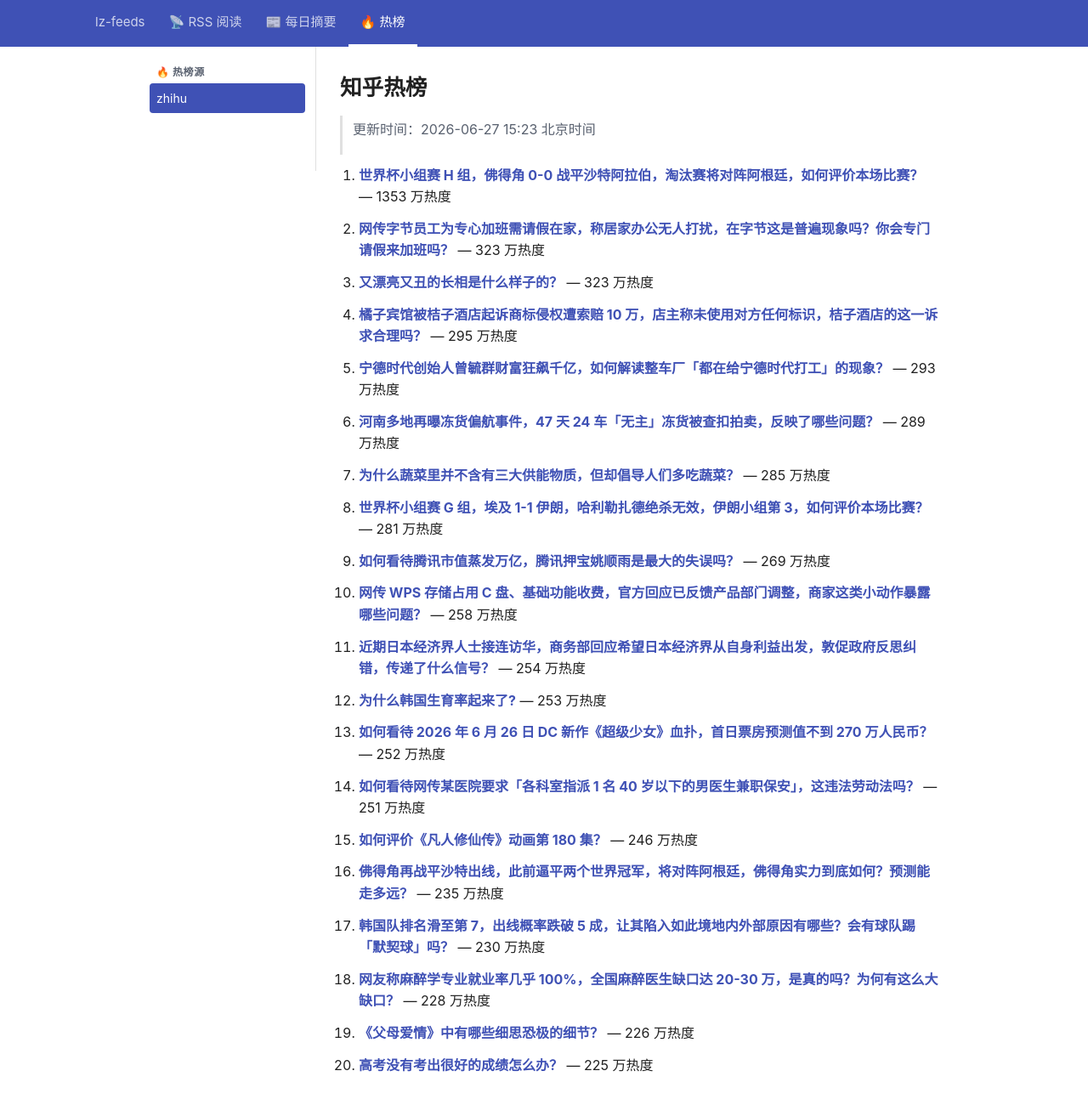
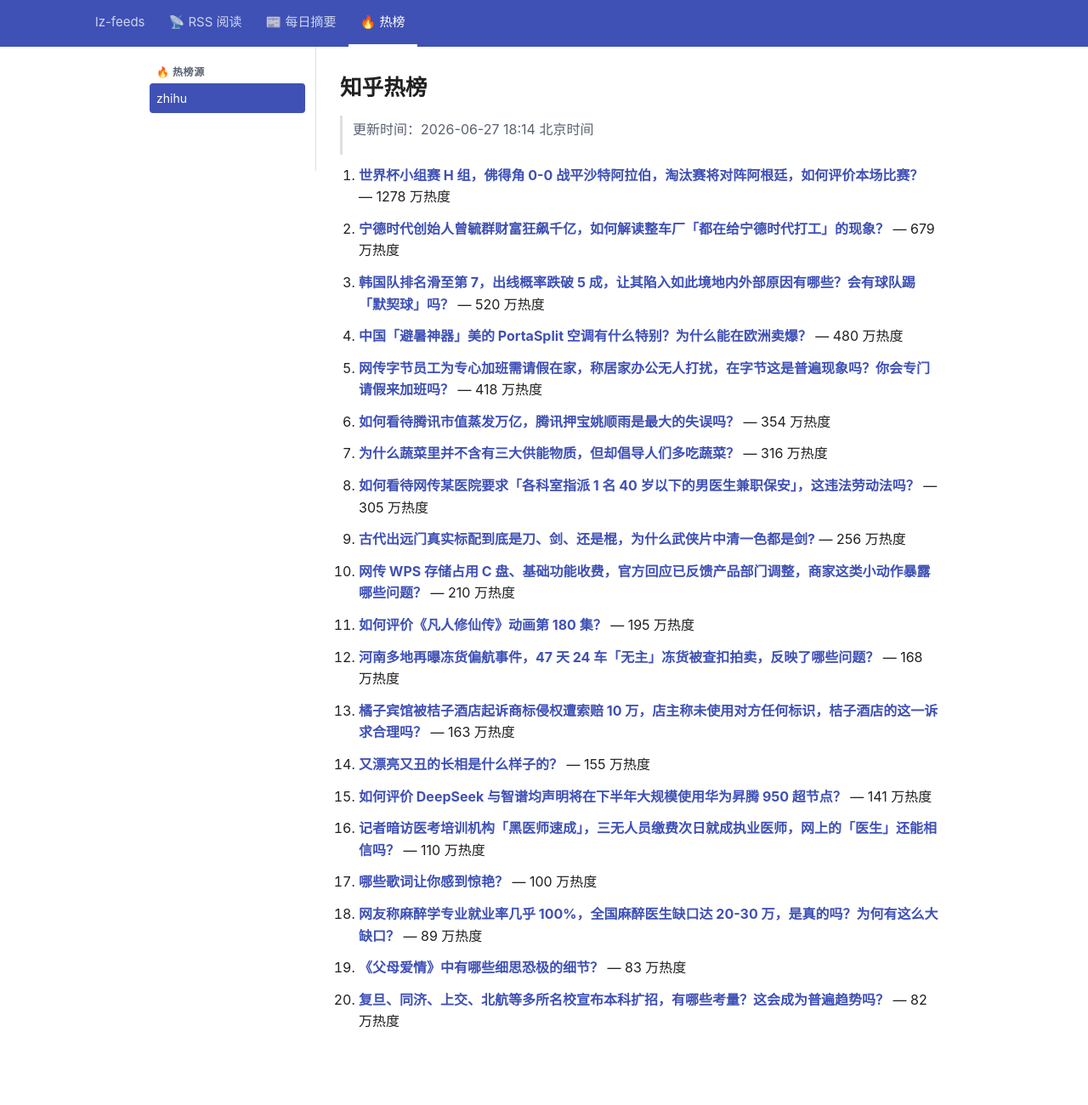
Before and after one commit to lizhang0101/lz-feeds, a Jekyll site: the page built from _hotlist/zhihu.md, in a window 1280 px wide and 1330 px high. Shown: the top 1300 px of the window at 85% size. Built offline with Jekyll 4.4.1, drawn with Linux system fonts in a browser that asks for light colours.

Commit message:
hotlist: 2026-06-27T10:14Z

```diff
--- a/_hotlist/zhihu.md
+++ b/_hotlist/zhihu.md
@@ -1,48 +1,48 @@
 ---
-updated: 2026-06-27 15:23 北京时间
+updated: 2026-06-27 18:14 北京时间
 count: 20
 ---
 
 # 知乎热榜
 
-> 更新时间：2026-06-27 15:23 北京时间
+> 更新时间：2026-06-27 18:14 北京时间
 
-1. **[世界杯小组赛 H 组，佛得角 0-0 战平沙特阿拉伯，淘汰赛将对阵阿根廷，如何评价本场比赛？](https://www.zhihu.com/question/2053875905722672839)** — 1353 万热度
+1. **[世界杯小组赛 H 组，佛得角 0-0 战平沙特阿拉伯，淘汰赛将对阵阿根廷，如何评价本场比赛？](https://www.zhihu.com/question/2053875905722672839)** — 1278 万热度
 
-2. **[网传字节员工为专心加班需请假在家，称居家办公无人打扰，在字节这是普遍现象吗？你会专门请假来加班吗？](https://www.zhihu.com/question/2053888577218372923)** — 323 万热度
+2. **[宁德时代创始人曾毓群财富狂飙千亿，如何解读整车厂「都在给宁德时代打工」的现象？](https://www.zhihu.com/question/2053712124153696318)** — 679 万热度
 
-3. **[又漂亮又丑的长相是什么样子的？](https://www.zhihu.com/question/323389488)** — 323 万热度
+3. **[韩国队排名滑至第 7，出线概率跌破 5 成，让其陷入如此境地内外部原因有哪些？会有球队踢「默契球」吗？](https://www.zhihu.com/question/2054113108080026604)** — 520 万热度
 
-4. **[橘子宾馆被桔子酒店起诉商标侵权遭索赔 10 万，店主称未使用对方任何标识，桔子酒店的这一诉求合理吗？](https://www.zhihu.com/question/2052494780894896923)** — 295 万热度
+4. **[中国「避暑神器」美的 PortaSplit 空调有什么特别？为什么能在欧洲卖爆？](https://www.zhihu.com/question/2053913023874430201)** — 480 万热度
 
-5. **[宁德时代创始人曾毓群财富狂飙千亿，如何解读整车厂「都在给宁德时代打工」的现象？](https://www.zhihu.com/question/2053712124153696318)** — 293 万热度
+5. **[网传字节员工为专心加班需请假在家，称居家办公无人打扰，在字节这是普遍现象吗？你会专门请假来加班吗？](https://www.zhihu.com/question/2053888577218372923)** — 418 万热度
 
-6. **[河南多地再曝冻货偏航事件，47 天 24 车「无主」冻货被查扣拍卖，反映了哪些问题？](https://www.zhihu.com/question/2053747098000910141)** — 289 万热度
+6. **[如何看待腾讯市值蒸发万亿，腾讯押宝姚顺雨是最大的失误吗？](https://www.zhihu.com/question/2053153048579594094)** — 354 万热度
 
-7. **[为什么蔬菜里并不含有三大供能物质，但却倡导人们多吃蔬菜？](https://www.zhihu.com/question/363302049)** — 285 万热度
+7. **[为什么蔬菜里并不含有三大供能物质，但却倡导人们多吃蔬菜？](https://www.zhihu.com/question/363302049)** — 316 万热度
 
-8. **[世界杯小组赛 G 组，埃及 1-1 伊朗，哈利勒扎德绝杀无效，伊朗小组第 3，如何评价本场比赛？](https://www.zhihu.com/question/2053876403502674506)** — 281 万热度
+8. **[如何看待网传某医院要求「各科室指派 1 名 40 岁以下的男医生兼职保安」，这违法劳动法吗？](https://www.zhihu.com/question/2053899208265053274)** — 305 万热度
 
-9. **[如何看待腾讯市值蒸发万亿，腾讯押宝姚顺雨是最大的失误吗？](https://www.zhihu.com/question/2053153048579594094)** — 269 万热度
+9. **[古代出远门真实标配到底是刀、剑、还是棍，为什么武侠片中清一色都是剑?](https://www.zhihu.com/question/6293223778)** — 256 万热度
 
-10. **[网传 WPS 存储占用 C 盘、基础功能收费，官方回应已反馈产品部门调整，商家这类小动作暴露哪些问题？](https://www.zhihu.com/question/2052171917809938898)** — 258 万热度
+10. **[网传 WPS 存储占用 C 盘、基础功能收费，官方回应已反馈产品部门调整，商家这类小动作暴露哪些问题？](https://www.zhihu.com/question/2052171917809938898)** — 210 万热度
 
-11. **[近期日本经济界人士接连访华，商务部回应希望日本经济界从自身利益出发，敦促政府反思纠错，传递了什么信号？](https://www.zhihu.com/question/2053501597641086813)** — 254 万热度
+11. **[如何评价《凡人修仙传》动画第 180 集？](https://www.zhihu.com/question/1970527801498108414)** — 195 万热度
 
-12. **[为什么韩国生育率起来了?](https://www.zhihu.com/question/2037198195294462384)** — 253 万热度
+12. **[河南多地再曝冻货偏航事件，47 天 24 车「无主」冻货被查扣拍卖，反映了哪些问题？](https://www.zhihu.com/question/2053747098000910141)** — 168 万热度
 
-13. **[如何看待 2026 年 6 月 26 日 DC 新作《超级少女》血扑，首日票房预测值不到 270 万人民币？](https://www.zhihu.com/question/2053855466724315465)** — 252 万热度
+13. **[橘子宾馆被桔子酒店起诉商标侵权遭索赔 10 万，店主称未使用对方任何标识，桔子酒店的这一诉求合理吗？](https://www.zhihu.com/question/2052494780894896923)** — 163 万热度
 
-14. **[如何看待网传某医院要求「各科室指派 1 名 40 岁以下的男医生兼职保安」，这违法劳动法吗？](https://www.zhihu.com/question/2053899208265053274)** — 251 万热度
+14. **[又漂亮又丑的长相是什么样子的？](https://www.zhihu.com/question/323389488)** — 155 万热度
 
-15. **[如何评价《凡人修仙传》动画第 180 集？](https://www.zhihu.com/question/1970527801498108414)** — 246 万热度
+15. **[如何评价 DeepSeek 与智谱均声明将在下半年大规模使用华为昇腾 950 超节点？](https://www.zhihu.com/question/2050591443664779181)** — 141 万热度
 
-16. **[佛得角再战平沙特出线，此前逼平两个世界冠军，将对阵阿根廷，佛得角实力到底如何？预测能走多远？](https://www.zhihu.com/question/2054149976507114278)** — 235 万热度
+16. **[记者暗访医考培训机构「黑医师速成」，三无人员缴费次日就成执业医师，网上的「医生」还能相信吗？](https://www.zhihu.com/question/2053570074431248142)** — 110 万热度
 
-17. **[韩国队排名滑至第 7，出线概率跌破 5 成，让其陷入如此境地内外部原因有哪些？会有球队踢「默契球」吗？](https://www.zhihu.com/question/2054113108080026604)** — 230 万热度
+17. **[哪些歌词让你感到惊艳？](https://www.zhihu.com/question/20304307)** — 100 万热度
 
-18. **[网友称麻醉学专业就业率几乎 100%，全国麻醉医生缺口达 20-30 万，是真的吗？为何有这么大缺口？](https://www.zhihu.com/question/2053508684374979101)** — 228 万热度
+18. **[网友称麻醉学专业就业率几乎 100%，全国麻醉医生缺口达 20-30 万，是真的吗？为何有这么大缺口？](https://www.zhihu.com/question/2053508684374979101)** — 89 万热度
 
-19. **[《父母爱情》中有哪些细思恐极的细节？](https://www.zhihu.com/question/265264998)** — 226 万热度
+19. **[《父母爱情》中有哪些细思恐极的细节？](https://www.zhihu.com/question/265264998)** — 83 万热度
 
-20. **[高考没有考出很好的成绩怎么办？](https://www.zhihu.com/question/2053466684804044254)** — 225 万热度
+20. **[复旦、同济、上交、北航等多所名校宣布本科扩招，有哪些考量？这会成为普遍趋势吗？](https://www.zhihu.com/question/2049979083467880201)** — 82 万热度
```
